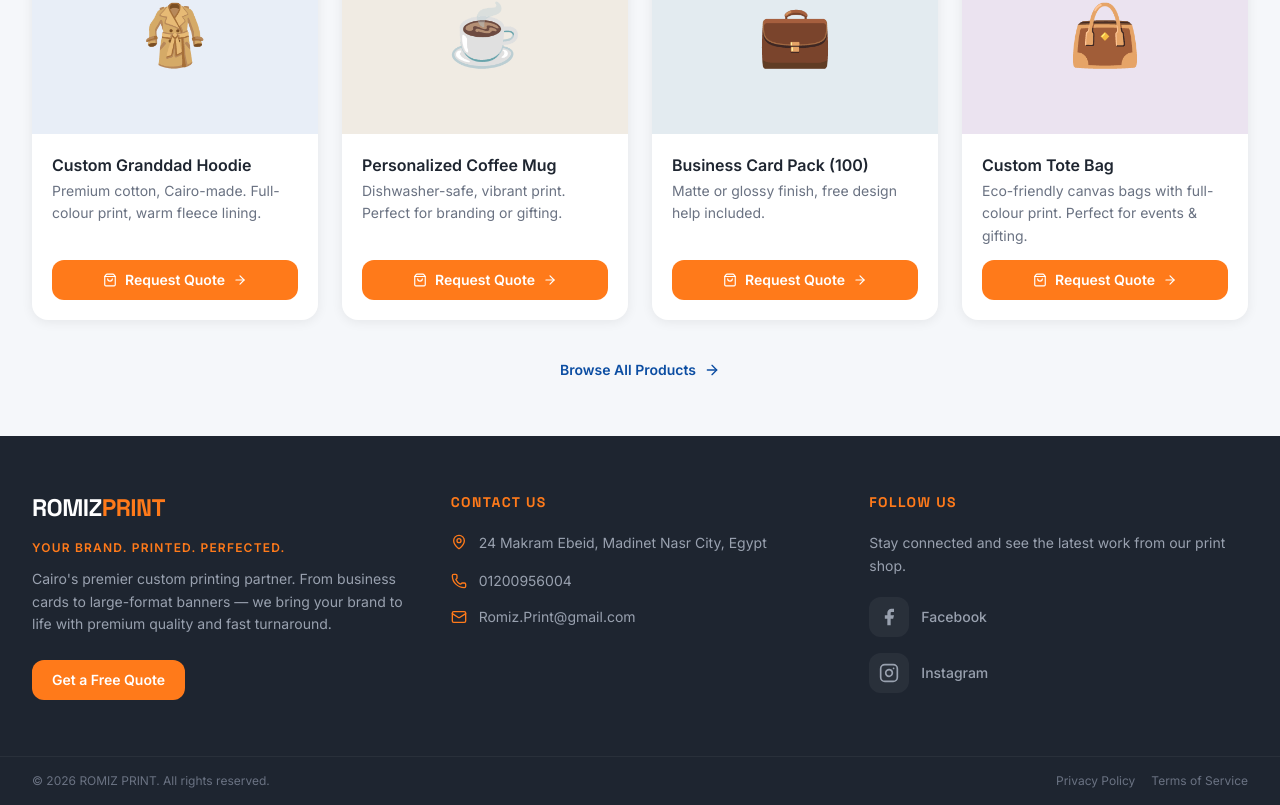
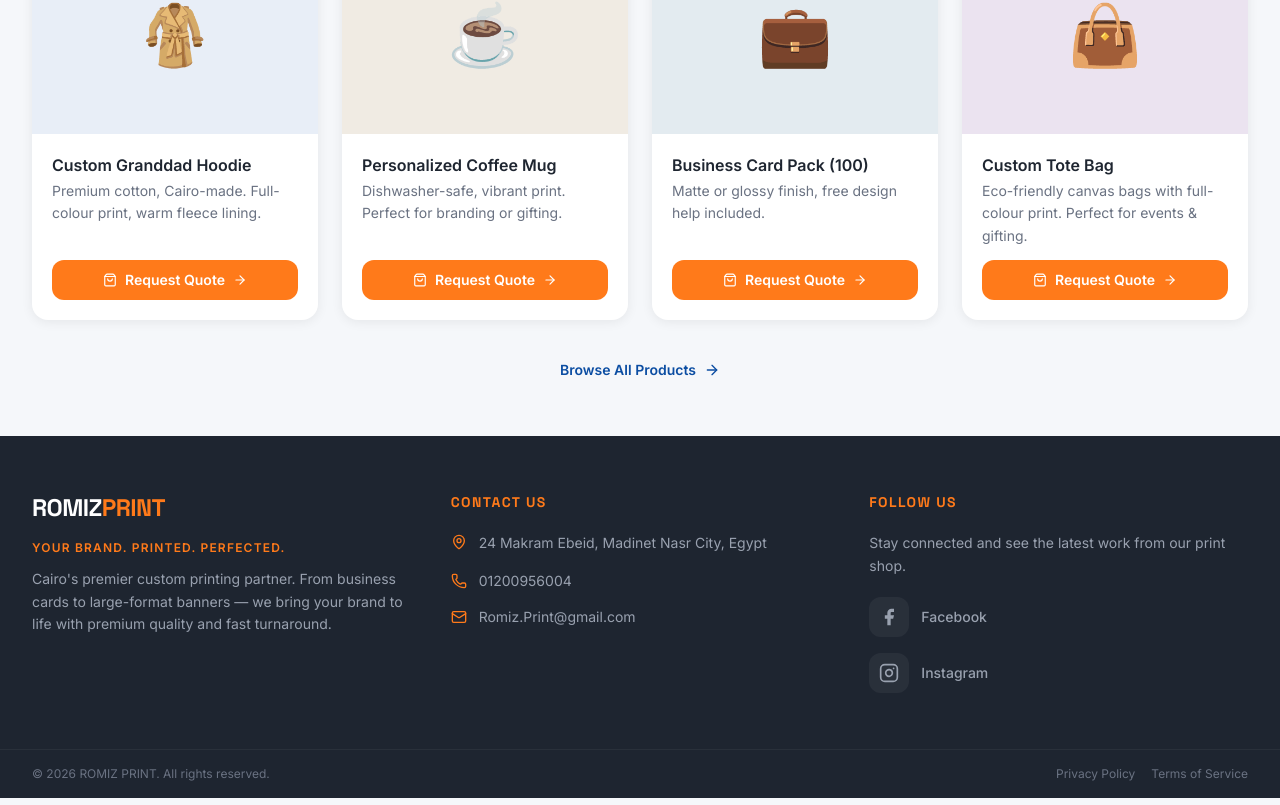
Before and after one commit to youhannayounan9-ai/romiz-print, a Next.js app: page / in a window 1280 px wide. Shown: the part 1403-2208 px from the top of the page. Built offline with nearby package versions, Linux system fonts and the light colour scheme.

Commit message:
ROMIZ PRINT remove footer CTA button

```diff
--- a/app/components/Footer.tsx
+++ b/app/components/Footer.tsx
@@ -71,16 +71,7 @@ export default function Footer() {
               quality and fast turnaround.
             </p>
 
-            {/* Get a Free Quote CTA */}
-            <div className="mt-6">
-              <a
-                href="/"
-                className="inline-flex items-center gap-2 px-5 py-2.5 rounded-xl text-sm font-semibold text-white transition-all duration-200 hover:opacity-90 hover:-translate-y-0.5"
-                style={{ backgroundColor: siteConfig.colors.accent }}
-              >
-                Get a Free Quote
-              </a>
-            </div>
+
           </div>
 
           {/* Column 2 — Contact */}
```
